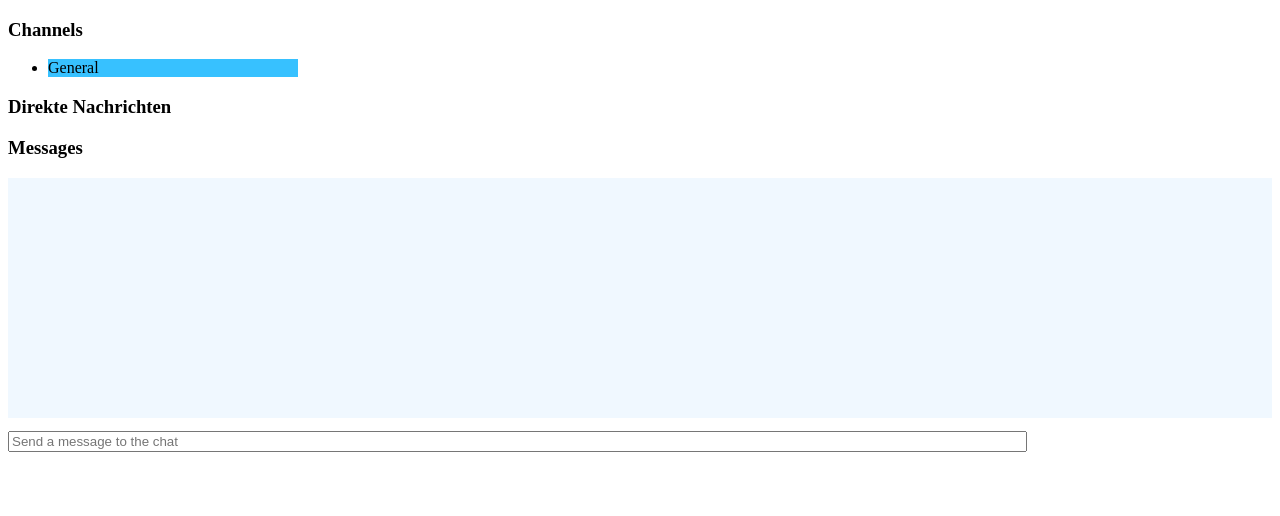
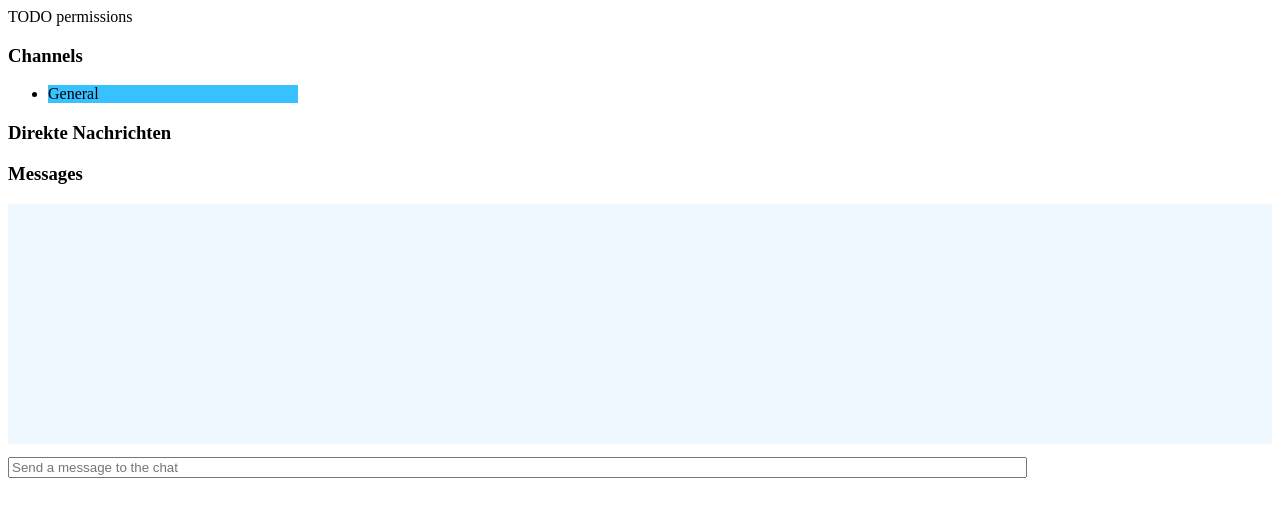
Before and after one commit to mhusm/chat, a website: page public/index.html in a window 1280 px wide. Drawn offline with nearby package versions, Linux system fonts and the light colour scheme; no server answers.

Commit message:
added todo for permissions

```diff
--- a/public/index.html
+++ b/public/index.html
@@ -8,7 +8,9 @@
     <title>My Slack Copy</title>
 </head>
 <body>
-    <div id="nickname"></div>
+    <div>
+        <span id="nickname"></span><span id="permissions">TODO permissions</span>
+    </div>
     <H3>Channels</H3>
     <ul id="channels">
         <li class="selected">General</li>
```
